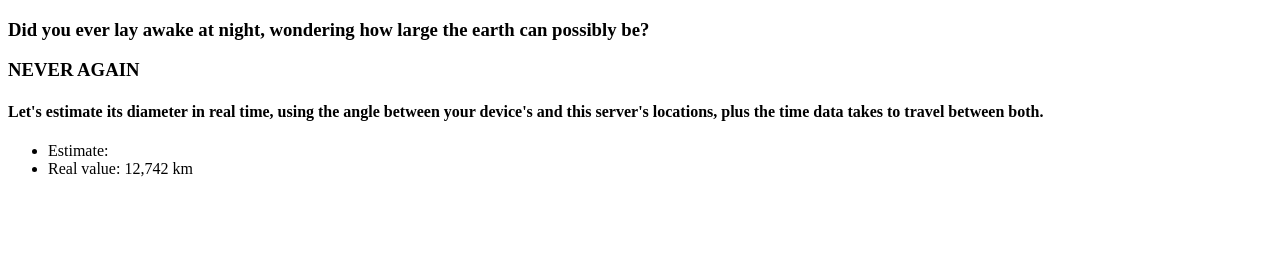
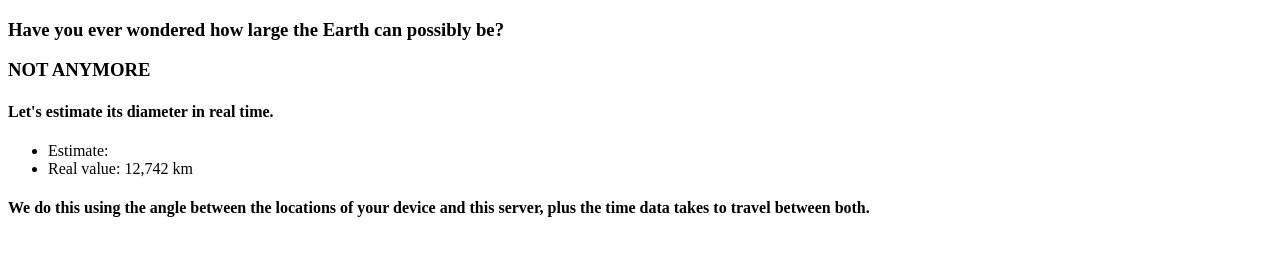
Before and after one commit to g-andrade/terrae_magnitudem, a plain HTML site: page priv/static/index.html in a window 1280 px wide. Drawn offline with Linux system fonts and the light colour scheme; no server answers.

Commit message:
Tentatively improve introducing text (II)

```diff
--- a/priv/static/index.html
+++ b/priv/static/index.html
@@ -8,9 +8,9 @@
         <script src="code.js"></script>
     </head>
     <body>
-        <h3>Did you ever lay awake at night, wondering how large the earth can possibly be?</h3>
-        <h3><b>NEVER AGAIN</b></h3>
-        <h4>Let's estimate its diameter in real time, using the angle between your device's and this server's locations, plus the time data takes to travel between both.</h4>
+        <h3>Have you ever wondered how large the Earth can possibly be?</h3>
+        <h3><b>NOT ANYMORE</b></h3>
+        <h4>Let's estimate its diameter in real time.</h4>
         <ul>
             <li>
                 <span class="property_name">Estimate:</span>
@@ -21,5 +21,6 @@
                 <span class="property_value" id="real_value">12,742 km</span>
             </li>
         </ul>
+        <h4>We do this using the angle between the locations of your device and this server, plus the time data takes to travel between both.</h4>
     </body>
 </html>
```
